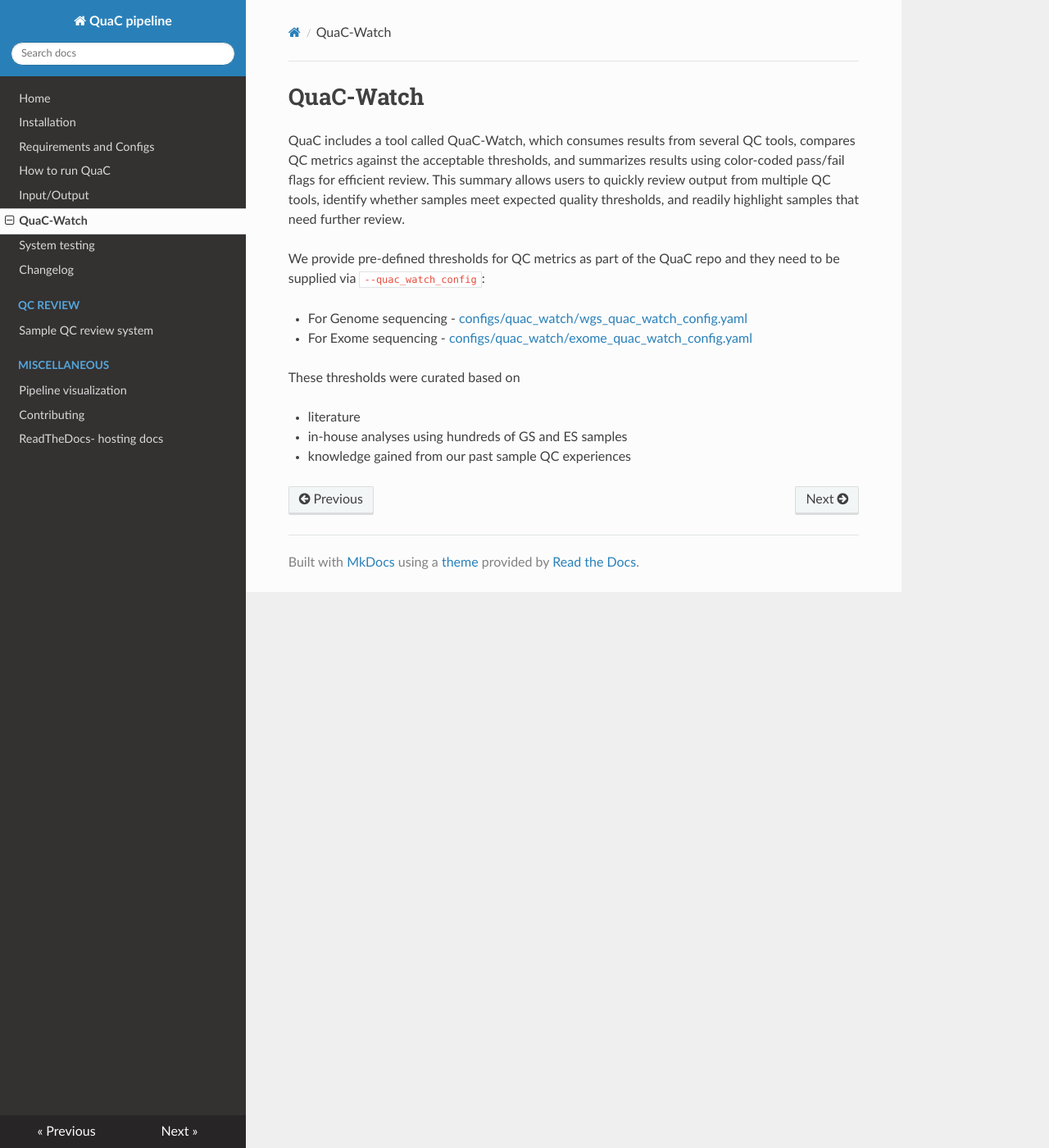
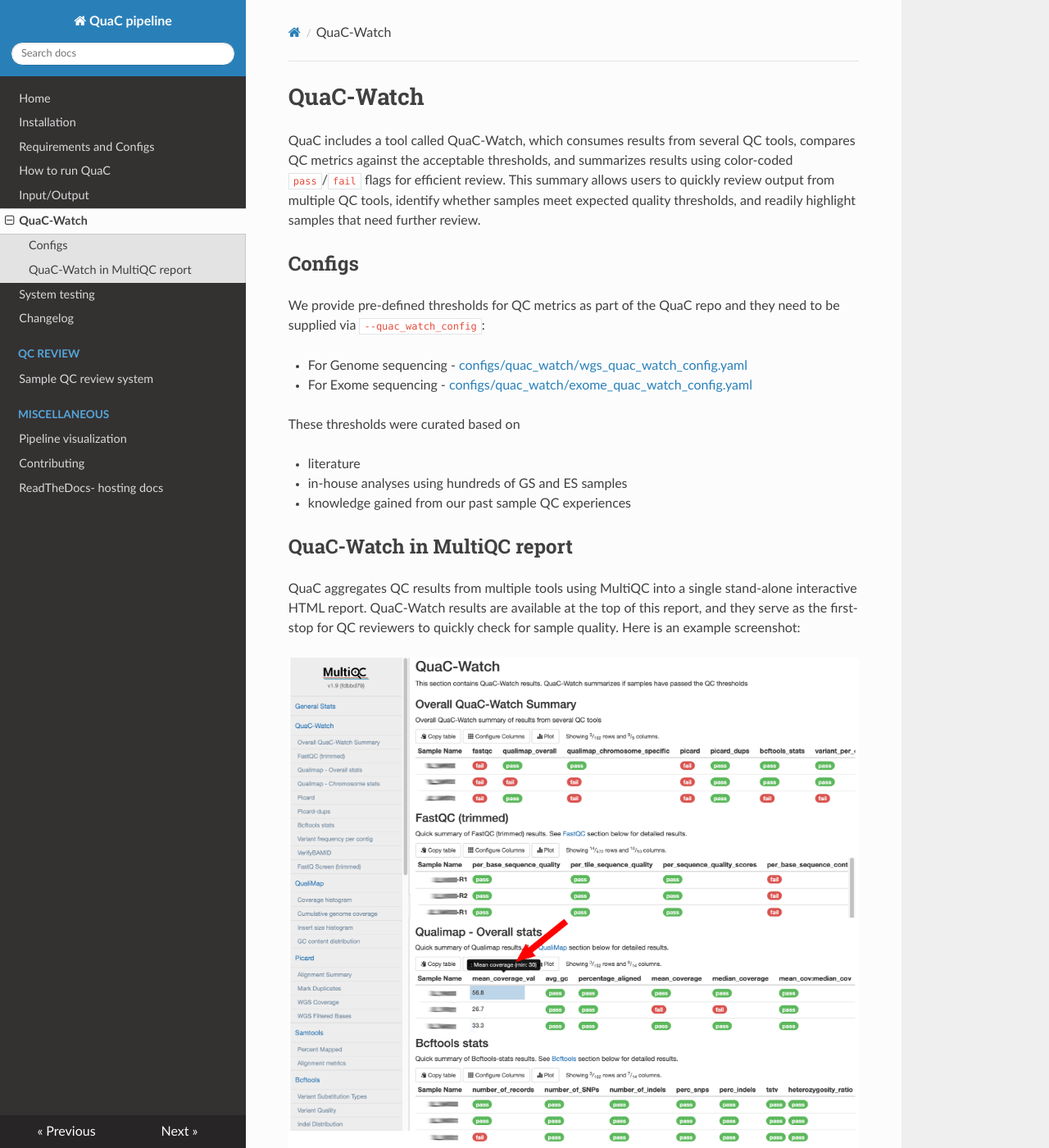
Before and after one commit to uab-cgds-worthey/quac, an MkDocs documentation site: the page built from docs/quac_watch.md, in a window 1280 px wide and 1400 px high. Shown: the whole window at 82% size. Built offline with MkDocs 1.6.1, drawn with Linux system fonts in a browser that asks for light colours; nearby versions of some CDN libraries; some of the changed text lies outside the part shown.

Commit message:
includes quac-watch screenshot

```diff
--- a/docs/quac_watch.md
+++ b/docs/quac_watch.md
@@ -1,9 +1,12 @@
 # QuaC-Watch
 
 QuaC includes a tool called QuaC-Watch, which consumes results from several QC tools, compares QC metrics against the
-acceptable thresholds, and summarizes results using color-coded pass/fail flags for efficient review.  This summary
+acceptable thresholds, and summarizes results using color-coded `pass`/`fail` flags for efficient review.  This summary
 allows users to quickly review output from multiple QC tools, identify whether samples meet expected quality thresholds,
 and readily highlight samples that need further review.
+
+
+## Configs
 
 We provide pre-defined thresholds for QC metrics as part of the QuaC repo and they need to be supplied via `--quac_watch_config`:
 
@@ -15,3 +18,12 @@
 * literature
 * in-house analyses using hundreds of GS and ES samples
 * knowledge gained from our past sample QC experiences
+
+
+## QuaC-Watch in MultiQC report
+
+QuaC aggregates QC results from multiple tools using MultiQC into a single stand-alone interactive HTML report. QuaC-Watch results are available at the top of this report, and they serve as the first-stop for QC reviewers to quickly check for sample quality. Here is an example screenshot:
+
+![QuaC-Watch report](./images/quac_watch_multiqc.png "QuaC-Watch report at the top of MultiQC report")
+
+Users may optionally toggle columns to view values for QC metrics of interest and hover over the column title to view thresholds used by Quac-Watch (highlighted by red arrow).
```
Also changed, not shown: docs/images/quac_watch_multiqc.png (added).
